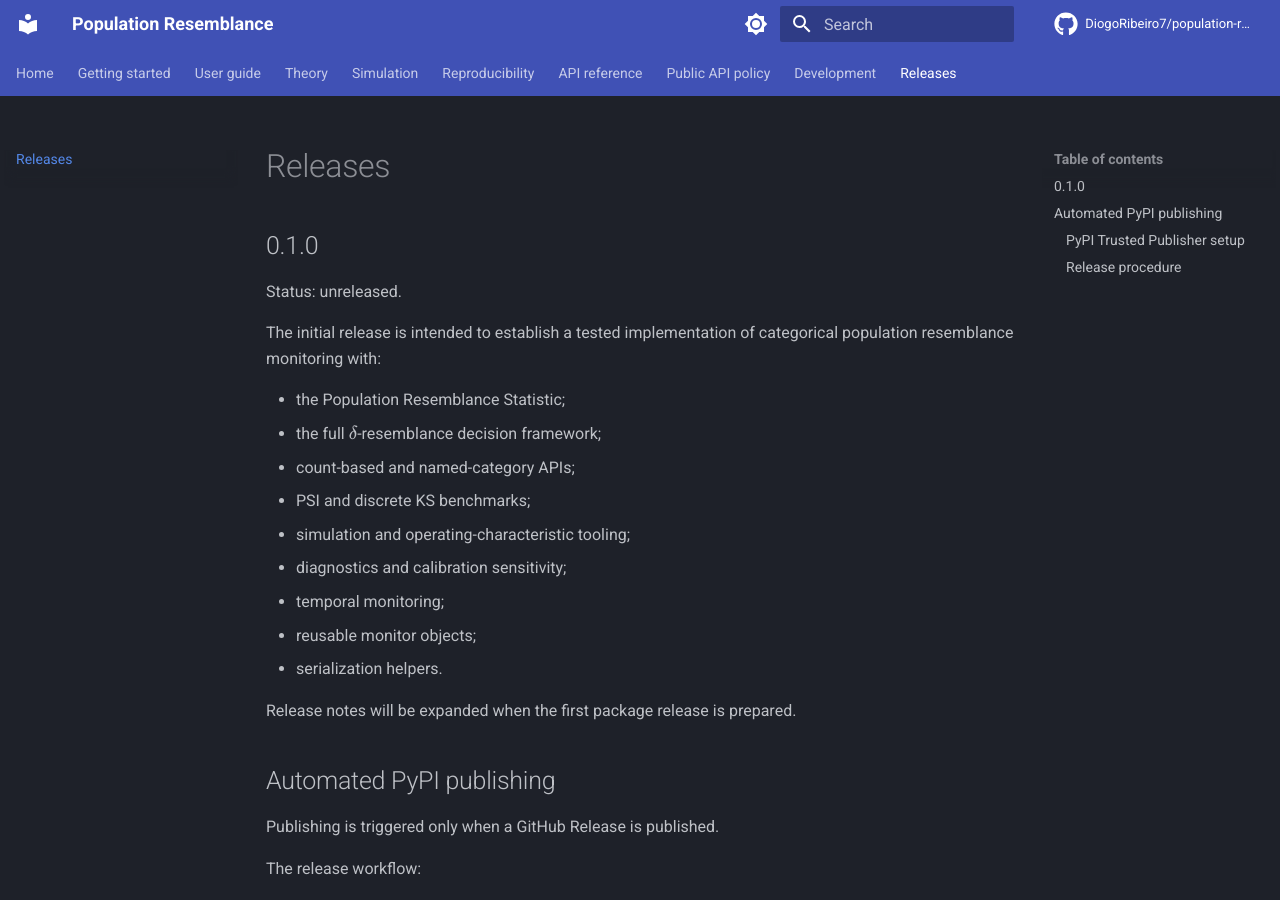
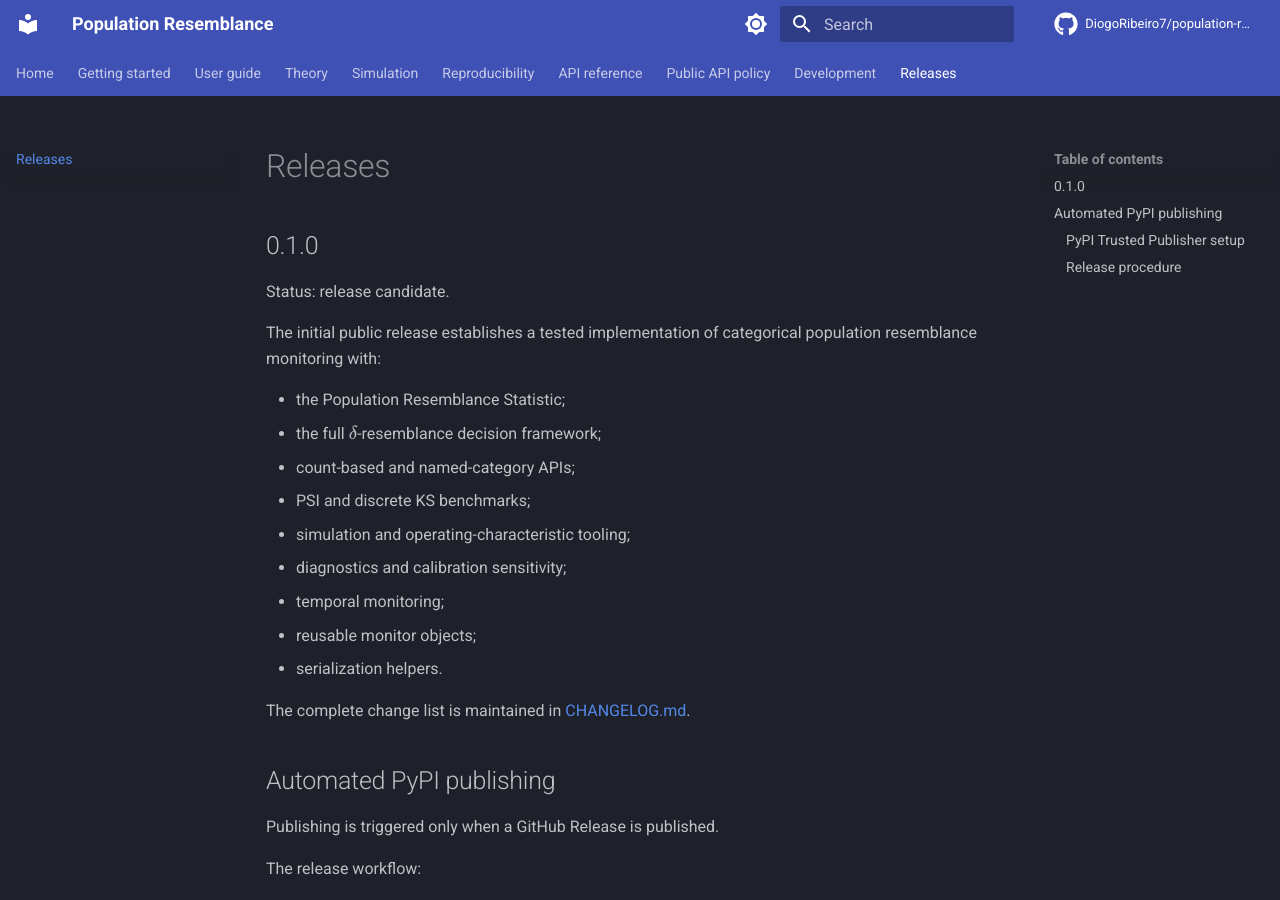
Before and after one commit to DiogoRibeiro7/population-resemblance, an MkDocs documentation site: the page built from docs/releases.md, in a window 1280 px wide and 900 px high. Built offline with MkDocs 1.6.1 and Material for MkDocs 9.7.7, drawn with Linux system fonts in a browser that asks for light colours; comment, search, counter and statistics services are not loaded.

Commit message:
docs: prepare 0.1.0 release notes

```diff
--- a/docs/releases.md
+++ b/docs/releases.md
@@ -2,9 +2,9 @@
 
 ## 0.1.0
 
-Status: unreleased.
+Status: release candidate.
 
-The initial release is intended to establish a tested implementation of categorical population resemblance monitoring with:
+The initial public release establishes a tested implementation of categorical population resemblance monitoring with:
 
 - the Population Resemblance Statistic;
 - the full \(\delta\)-resemblance decision framework;
@@ -16,7 +16,7 @@ The initial release is intended to establish a tested implementation of categori
 - reusable monitor objects;
 - serialization helpers.
 
-Release notes will be expanded when the first package release is prepared.
+The complete change list is maintained in [CHANGELOG.md](../CHANGELOG.md).
 
 
 ## Automated PyPI publishing
```
